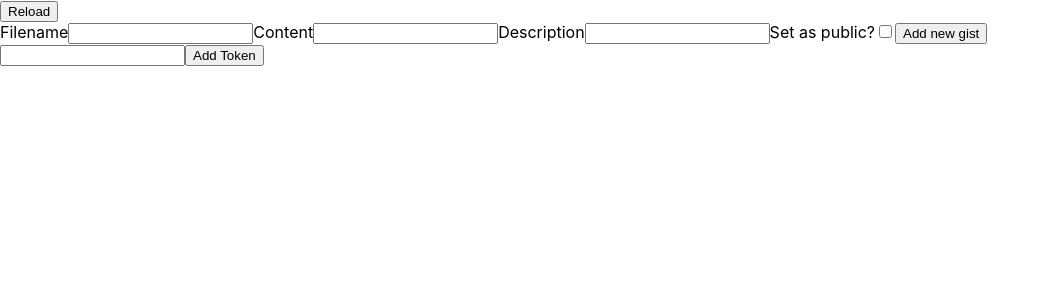
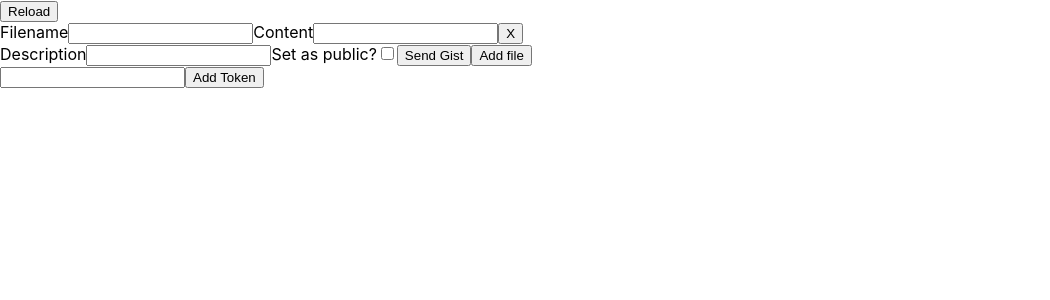
Before and after one commit to Surrphy/gists-api, a Next.js app: page / in a window 1280 px wide. Shown: the top 300 px of the page, without its empty margins (0-1050 px from the left). Built offline with nearby package versions, Linux system fonts and the light colour scheme.

Commit message:
implemented adding multiple files and not working editing gists

```diff
--- a/components/GistAdd.jsx
+++ b/components/GistAdd.jsx
@@ -3,26 +3,60 @@ import { useState, useEffect } from "react";
 import { getToken, GistApiWrapper } from "../lib/lib";
 
 export default function GistAdd() {
+    const firstFile = { filename: '', content: '' }
     const [token, setToken] = useState('')
-    const [newGist, setNewGist] = useState({filename: '', content: '', descritpion: '', public: false})
+    const [files, setFiles] = useState([firstFile])
+    const [gist, setGist] = useState({description: '', public: ''})
 
-    const addNewGist = (e) => {
+    const addGist = (e) => {
         e.preventDefault()
+
         getToken(setToken)
         let wrapper = new GistApiWrapper(token)
+        let newFiles = {}
+
+        files.forEach((file) => {
+            newFiles[file.filename] = {content: file.content}
+        })
 
         let payload = {
-            'files': {
-                [newGist.filename]: {
-                    'content': newGist.content
-                }
-            },
-            'description': newGist.descritpion,
-            public: newGist.public
+            'files': newFiles,
+            'description': gist.descritpion,
+            'public': gist.public
         }
 
         wrapper.createGist(payload).catch((e) => console.log(e))
-        setNewGist({filename: '', content: '', descritpion: '', public: false})
+
+        setFiles([firstFile])
+        setGist({description: '', public: ''})
+    }
+
+    const filenameHandler = (value, i) => {
+        setFiles((files) =>
+            files.map((item, index) =>
+                index === i ? { ...item, filename: value } : item
+            )
+        )
+    }
+
+    const contentHandler = (value, i) => {
+        setFiles((files) =>
+            files.map((item, index) =>
+                index === i ? { ...item, content: value } : item
+            )
+        )
+    }
+
+    const addFile = () => {
+        setFiles(files.concat(firstFile))
+    }
+
+    const removeFile = (i) => {
+        setFiles(files.filter((value, index) => {
+            if (index !== i) {
+                return value
+            }
+        }))
     }
 
     useEffect (() => {
@@ -31,17 +65,23 @@ export default function GistAdd() {
 
     return (
         <div>
-            <form onSubmit={(e) => addNewGist(e)}>
-                <label>Filename</label>
-                <input type="text" value={newGist.filename} onChange={(e) => setNewGist({...newGist, filename: e.target.value})} />
-                <label>Content</label>
-                <input type="text" value={newGist.content} onChange={(e) => setNewGist({...newGist, content: e.target.value})} />
-                <label>Description</label>
-                <input type="text" value={newGist.descritpion} onChange={(e) => setNewGist({...newGist, descritpion: e.target.value})} />
-                <label>Set as public?</label>
-                <input type="checkbox" checked={newGist.public} onChange={(e) => setNewGist({...newGist, public: e.target.checked})} />
-                <input type="submit" value="Add new gist" />
-            </form>
+            {files?.map((file, i) => {
+                return (
+                    <div key={i}>
+                        <label>Filename</label>
+                        <input type="text" value={file.filename} onChange={(event) => filenameHandler(event.target.value, i)} />
+                        <label>Content</label>
+                        <input type="text" value={file.content} onChange={(e) => contentHandler(e.target.value, i)} />
+                        <button onClick={() => removeFile(i)}>X</button>
+                    </div>
+                )
+            })}
+            <label>Description</label>
+            <input type="text" value={gist.descritpion} onChange={(e) => setGist({...gist, descritpion: e.target.value})} />
+            <label>Set as public?</label>
+            <input type="checkbox" checked={gist.public} onChange={(e) => setGist({...gist, public: e.target.checked})} />
+            <button onClick={addGist}>Send Gist</button>
+            <button onClick={addFile}>Add file</button>
         </div>
     )
 }
```
Also changed, not shown: components/GistEdit.jsx (added, +32 -0 lines), pages/gist/[id].jsx (+10 -4 lines).
